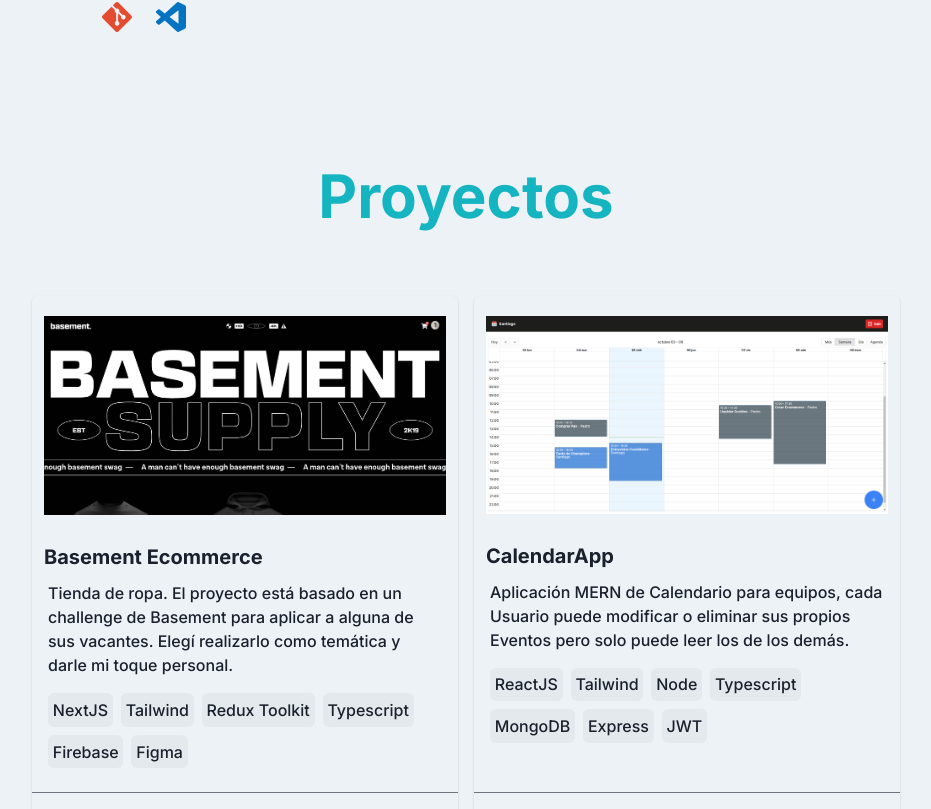
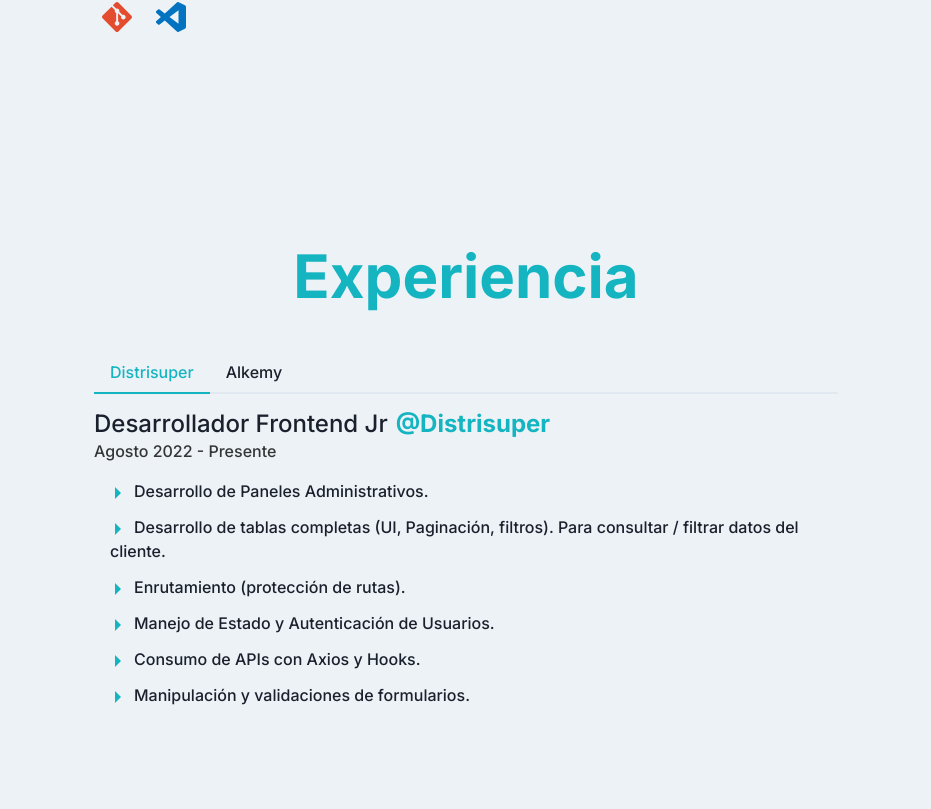
Before and after one commit to Santipac/Portfolio, a Next.js app: page / in a window 1280 px wide. Shown: the part 1331-2140 px from the top of the page, without its empty margins (174-1105 px from the left). Built offline with nearby package versions, Linux system fonts and the light colour scheme.

Commit message:
experience section already working

```diff
--- a/components/CardProject.jsx
+++ b/components/CardProject.jsx
@@ -18,7 +18,7 @@
   return (
     <Card maxW="lg">
       <CardBody paddingX={3}>
-        <Image src={img} alt={title} borderRadius="lg" />
+        <Image src={img} alt={title} style={{ borderRadius: '0.5rem' }} />
         <Stack mt="6" spacing="3">
           <Heading size="md">{title}</Heading>
           <Text
--- a/components/DeskMenu.jsx
+++ b/components/DeskMenu.jsx
@@ -4,6 +4,7 @@
 
 export const navigation = [
   { id: new Date().getTime() * 2, link: '#about', text: 'Sobre' },
+  { id: new Date().getTime(), link: '#experience', text: 'Experiencia' },
   { id: new Date().getTime() * 3, link: '#projects', text: 'Proyectos' },
   { id: new Date().getTime() * 4, link: '#contact', text: 'Contacto' },
 ];
--- a/components/Sections/AboutSection.jsx
+++ b/components/Sections/AboutSection.jsx
@@ -1,7 +1,7 @@
 import { Box, Heading, Text, Tooltip } from '@chakra-ui/react';
 import IconsTooltips from '../IconsTooltips';
 
-export default function AboutSection() {
+export function AboutSection() {
   return (
     <Box
       w="100%"
--- a/components/Sections/ContactSection.jsx
+++ b/components/Sections/ContactSection.jsx
@@ -11,7 +11,7 @@
 import { useRef, useState } from 'react';
 import toast, { Toaster } from 'react-hot-toast';
 
-export default function ContactSection() {
+export function ContactSection() {
   const form = useRef();
   const [isSending, setIsSending] = useState(false);
 
--- /dev/null
+++ b/components/Sections/ExperienceSection.jsx
@@ -0,0 +1,39 @@
+import { Box, Heading } from '@chakra-ui/react';
+import React from 'react';
+import { TabsExperience } from '../TabsExperience';
+
+export function ExperienceSection() {
+  return (
+    <Box
+      w="100%"
+      minHeight="70vh"
+      p="5"
+      id="experience"
+      display="flex"
+      flexDirection="column"
+      alignItems="center"
+    >
+      <Box
+        my="20"
+        display="flex"
+        flexDirection="column"
+        justifyContent="center"
+        alignContent="center"
+        w={{ base: '90%', lg: '60%' }}
+      >
+        <Heading
+          as="h2"
+          fontWeight="bold"
+          fontSize={{ base: '1.8rem', sm: '4xl', md: '6xl' }}
+          textAlign="center"
+          color={'general.heading'}
+        >
+          Experiencia
+        </Heading>
+        <Box>
+          <TabsExperience />
+        </Box>
+      </Box>
+    </Box>
+  );
+}
--- a/components/Sections/FooterSection.jsx
+++ b/components/Sections/FooterSection.jsx
@@ -2,7 +2,7 @@
 import { IoIosArrowRoundUp } from 'react-icons/io';
 import { ArrowDownAnimation } from '../../assets/animations';
 
-export default function Footer() {
+export function FooterSection() {
   const slide = `${ArrowDownAnimation} 1.3s linear infinite`;
   return (
     <>
--- a/components/Sections/HeroSection.jsx
+++ b/components/Sections/HeroSection.jsx
@@ -14,7 +14,7 @@
 } from 'react-icons/io';
 import { ArrowDownAnimation } from '../../assets/animations';
 
-export default function HeroSection() {
+export function HeroSection() {
   const slide = `${ArrowDownAnimation} 1.3s linear infinite`;
 
   return (
--- a/components/Sections/ProjectSection.jsx
+++ b/components/Sections/ProjectSection.jsx
@@ -2,7 +2,7 @@
 import projectsInfo from '../../helpers/projectsInfo';
 import { CardProject } from '../CardProject';
 
-export default function ProjectSection() {
+export function ProjectSection() {
   return (
     <Box
       w="100%"
--- /dev/null
+++ b/components/Sections/index.js
@@ -0,0 +1,6 @@
+export * from './HeroSection';
+export * from './AboutSection';
+export * from './ExperienceSection';
+export * from './ProjectSection';
+export * from './ContactSection';
+export * from './FooterSection';
--- /dev/null
+++ b/components/TabsExperience.jsx
@@ -0,0 +1,195 @@
+import {
+  Flex,
+  Heading,
+  List,
+  ListIcon,
+  ListItem,
+  Tab,
+  TabList,
+  TabPanel,
+  TabPanels,
+  Tabs,
+  Text,
+} from '@chakra-ui/react';
+import React from 'react';
+import { GoTriangleRight } from 'react-icons/go';
+
+export const TabsExperience = () => {
+  return (
+    <Tabs orientation="horizontal" mt={10}>
+      <TabList>
+        <Tab
+          _selected={{
+            color: 'general.heading',
+            borderColor: 'general.heading',
+          }}
+        >
+          Distrisuper
+        </Tab>
+        <Tab
+          _selected={{
+            color: 'general.heading',
+            borderColor: 'general.heading',
+          }}
+        >
+          Alkemy
+        </Tab>
+      </TabList>
+
+      <TabPanels>
+        <TabPanel px={0}>
+          <Flex flexDirection="column">
+            <Flex gap="2" flexDirection={{ base: 'column', md: 'row' }}>
+              <Heading
+                as="h2"
+                fontSize={{ base: 'lg', md: '2xl' }}
+                fontWeight="normal"
+              >
+                Desarrollador Frontend Jr
+              </Heading>
+              <Heading
+                as="h2"
+                fontSize={{ base: 'lg', md: '2xl' }}
+                color="general.heading"
+              >
+                @Distrisuper
+              </Heading>
+            </Flex>
+            <Text color="black" fontSize={{ base: 'sm', md: 'md' }}>
+              Agosto 2022 - Presente
+            </Text>
+            <List
+              spacing={3}
+              pl={{ base: 0, md: '4' }}
+              pt={4}
+              fontSize={{ base: 'sm', md: 'md' }}
+            >
+              <ListItem>
+                <ListIcon
+                  as={GoTriangleRight}
+                  color="general.heading"
+                  size="md"
+                />
+                Desarrollo de Paneles Administrativos.
+              </ListItem>
+              <ListItem>
+                <ListIcon
+                  as={GoTriangleRight}
+                  color="general.heading"
+                  size="md"
+                />
+                Desarrollo de tablas completas (UI, Paginación, filtros). Para
+                consultar / filtrar datos del cliente.
+              </ListItem>
+              <ListItem>
+                <ListIcon
+                  as={GoTriangleRight}
+                  color="general.heading"
+                  size="md"
+                />
+                Enrutamiento (protección de rutas).
+              </ListItem>
+              <ListItem>
+                <ListIcon
+                  as={GoTriangleRight}
+                  color="general.heading"
+                  size="md"
+                />
+                Manejo de Estado y Autenticación de Usuarios.
+              </ListItem>
+              <ListItem>
+                <ListIcon
+                  as={GoTriangleRight}
+                  color="general.heading"
+                  size="md"
+                />
+                Consumo de APIs con Axios y Hooks.
+              </ListItem>
+              {/* You can also use custom icons from react-icons */}
+              <ListItem>
+                <ListIcon
+                  as={GoTriangleRight}
+                  color="general.heading"
+                  size="md"
+                />
+                Manipulación y validaciones de formularios.
+              </ListItem>
+            </List>
+          </Flex>
+        </TabPanel>
+        <TabPanel>
+          <Flex flexDirection="column">
+            <Flex gap="2">
+              <Heading as="h2" fontSize="2xl" fontWeight="normal">
+                React Developer
+              </Heading>
+              <Heading as="h2" fontSize="2xl" color="general.heading">
+                @Alkemy
+              </Heading>
+            </Flex>
+            <Text color="black">Octubre 2022 - Noviembre 2022</Text>
+            <List spacing={3} pl={4} pt={4}>
+              <ListItem>
+                <ListIcon
+                  as={GoTriangleRight}
+                  color="general.heading"
+                  size="md"
+                />
+                Desarrollo de Homebanking para AlkyBank.
+              </ListItem>
+              <ListItem>
+                <ListIcon
+                  as={GoTriangleRight}
+                  color="general.heading"
+                  size="md"
+                />
+                Desarrollo de UI desde cero.
+              </ListItem>
+              <ListItem>
+                <ListIcon
+                  as={GoTriangleRight}
+                  color="general.heading"
+                  size="md"
+                />
+                Enrutamiento (protección de rutas).
+              </ListItem>
+              <ListItem>
+                <ListIcon
+                  as={GoTriangleRight}
+                  color="general.heading"
+                  size="md"
+                />
+                Manejo de Estado y Autenticación de Usuarios.
+              </ListItem>
+              <ListItem>
+                <ListIcon
+                  as={GoTriangleRight}
+                  color="general.heading"
+                  size="md"
+                />
+                Consumo de APIs para realizar las transacciones.
+              </ListItem>
+              <ListItem>
+                <ListIcon
+                  as={GoTriangleRight}
+                  color="general.heading"
+                  size="md"
+                />
+                Carga, Retiro y Transferencia de dinero entre distintas cuentas.
+              </ListItem>
+              {/* You can also use custom icons from react-icons */}
+              <ListItem>
+                <ListIcon
+                  as={GoTriangleRight}
+                  color="general.heading"
+                  size="md"
+                />
+                Interacción con otros usuarios registrados.
+              </ListItem>
+            </List>
+          </Flex>
+        </TabPanel>
+      </TabPanels>
+    </Tabs>
+  );
+};
--- a/pages/index.js
+++ b/pages/index.js
@@ -1,11 +1,14 @@
 import { Box } from '@chakra-ui/react';
 import Head from 'next/head';
 import Header from '../components/Header';
-import AboutSection from '../components/Sections/AboutSection';
-import ContactSection from '../components/Sections/ContactSection';
-import Footer from '../components/Sections/FooterSection';
-import HeroSection from '../components/Sections/HeroSection';
-import ProjectSection from '../components/Sections/ProjectSection';
+import {
+  AboutSection,
+  ContactSection,
+  FooterSection,
+  HeroSection,
+  ProjectSection,
+  ExperienceSection,
+} from '../components/Sections';
 
 export default function Home() {
   return (
@@ -18,9 +21,10 @@
       <Header />
       <HeroSection />
       <AboutSection />
+      <ExperienceSection />
       <ProjectSection />
       <ContactSection />
-      <Footer />
+      <FooterSection />
     </Box>
   );
 }
```
